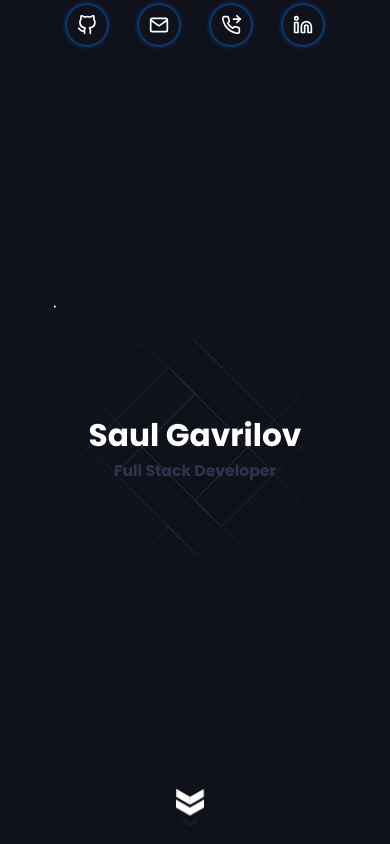
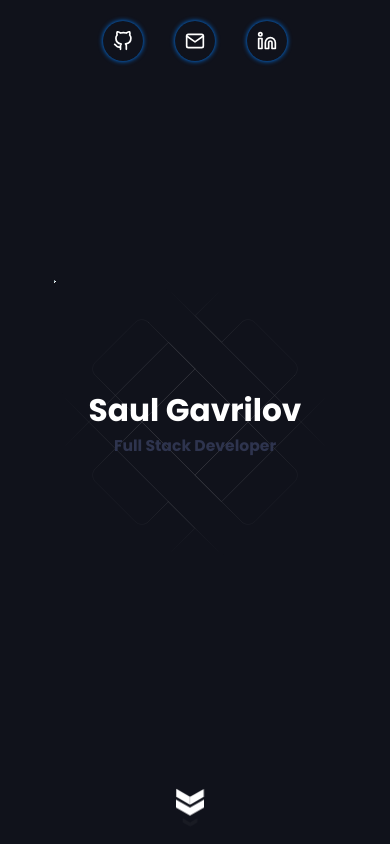
Before and after one commit to saulgavrilov/mywebsite, a React (Create React App) app: page / in a window 390 px wide. Shown: the top 844 px of the page. Built offline with nearby package versions, Linux system fonts and the light colour scheme.

Commit message:
Updated navbar social style

```diff
--- a/src/components/contact/Contact.jsx
+++ b/src/components/Contact.jsx
@@ -1,5 +1,5 @@
-import './Contact.css';
-import Container from '../Container';
+import '../styles/contact.css';
+import Container from './Container';
 
 const Contact = () => {
   return (
--- a/src/components/socialNavbar/SocialNavbar.jsx
+++ b/src/components/SocialNavbar.jsx
@@ -1,5 +1,5 @@
-import Container from '../Container';
-import './SocialNavbar.css';
+import Container from './Container';
+import '../styles/socialNavbar.css';
 
 const SocialNavbar = () => {
   return (
@@ -19,14 +19,6 @@ const SocialNavbar = () => {
             </svg>
           </a>
 
-          <a href='tel:+972523396610'>
-            <svg viewBox='0 0 24 24'>
-              <polyline points='19 1 23 5 19 9'></polyline>
-              <line x1='15' y1='5' x2='23' y2='5'></line>
-              <path d='M22 16.92v3a2 2 0 0 1-2.18 2 19.79 19.79 0 0 1-8.63-3.07 19.5 19.5 0 0 1-6-6 19.79 19.79 0 0 1-3.07-8.67A2 2 0 0 1 4.11 2h3a2 2 0 0 1 2 1.72 12.84 12.84 0 0 0 .7 2.81 2 2 0 0 1-.45 2.11L8.09 9.91a16 16 0 0 0 6 6l1.27-1.27a2 2 0 0 1 2.11-.45 12.84 12.84 0 0 0 2.81.7A2 2 0 0 1 22 16.92z'></path>
-            </svg>
-          </a>
-
           <a href='https://www.linkedin.com/in/saul-gavrilov-087565193/'>
             <svg viewBox='0 0 24 24'>
               <path d='M16 8a6 6 0 0 1 6 6v7h-4v-7a2 2 0 0 0-2-2 2 2 0 0 0-2 2v7h-4v-7a6 6 0 0 1 6-6z'></path>
--- a/src/components/technologies/Technologies.jsx
+++ b/src/components/Technologies.jsx
@@ -1,7 +1,7 @@
 import { FaHtml5, FaCss3Alt, FaJs, FaReact } from 'react-icons/fa';
 import { SiNodedotjs, SiExpress, SiMongodb } from 'react-icons/si';
-import Container from '../Container';
-import './Technologies.css';
+import Container from './Container';
+import '../styles/technologies.css';
 
 const Technologies = () => {
   return (
--- a/src/components/showcase/Showcase.css
+++ b/src/styles/showcase.css
@@ -72,10 +72,6 @@
 }
 
 @media (max-width: 414px) {
-  .showcase {
-    height: calc(100vh - 50px);
-  }
-
   .showcase-greeting-links {
     display: none;
   }
--- a/src/components/socialNavbar/SocialNavbar.css
+++ b/src/styles/socialNavbar.css
@@ -1,7 +1,10 @@
 .social-navbar {
+  position: absolute;
+  margin-top: 1rem;
   width: 100%;
   height: 50px;
   background: var(--clr-dark);
+  z-index: 3;
   display: none;
 }
 
```
Also changed, not shown: src/App.js (+5 -5 lines), src/components/Projects.jsx (renamed from src/components/projects/Projects.jsx, +5 -5 lines), src/components/Showcase.jsx (renamed from src/components/showcase/Showcase.jsx, +4 -4 lines), src/styles/contact.css (renamed from src/components/contact/Contact.css), src/styles/projects.css (renamed from src/components/projects/Projects.css), src/styles/technologies.css (renamed from src/components/technologies/Technologies.css).
